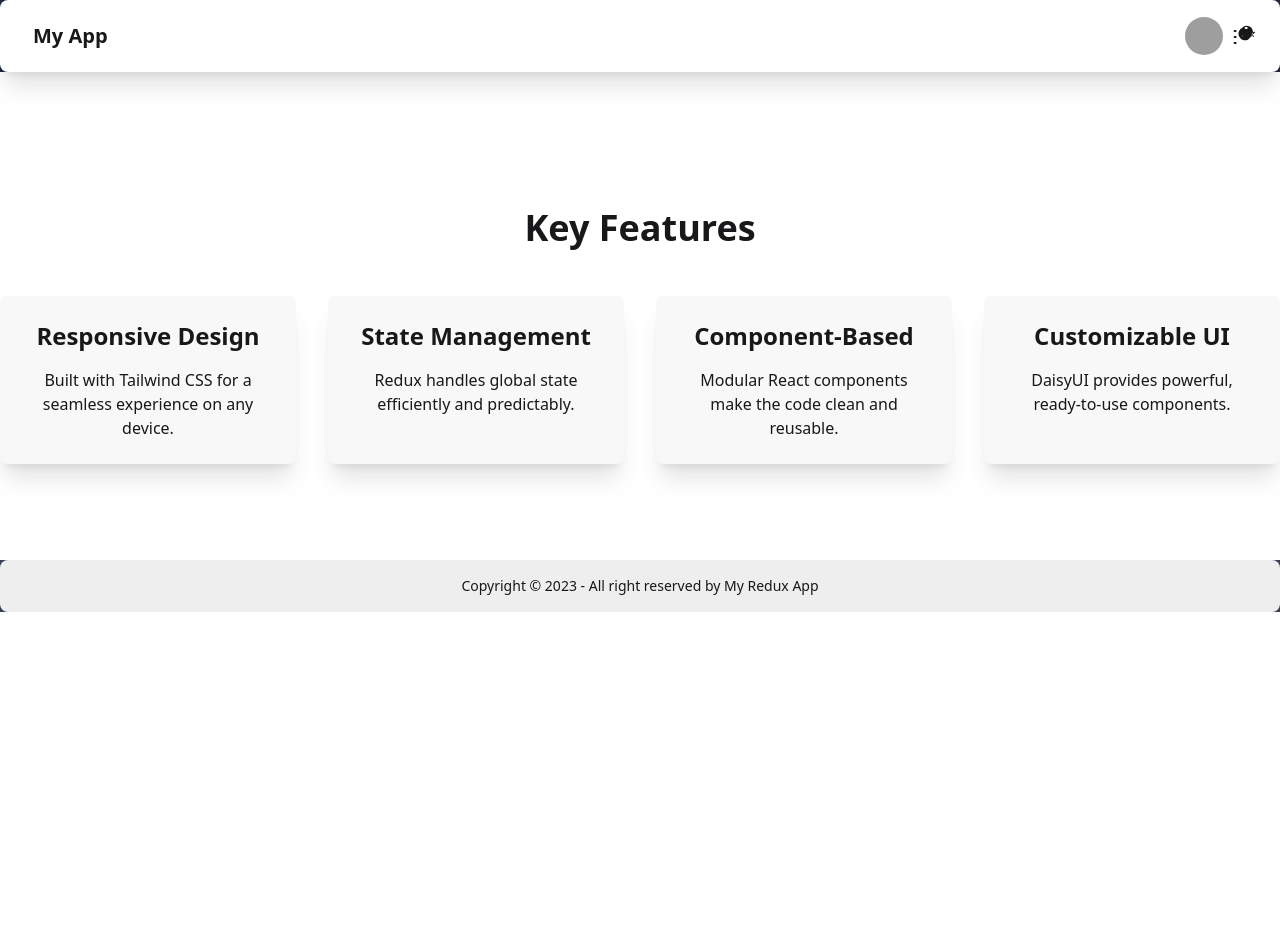
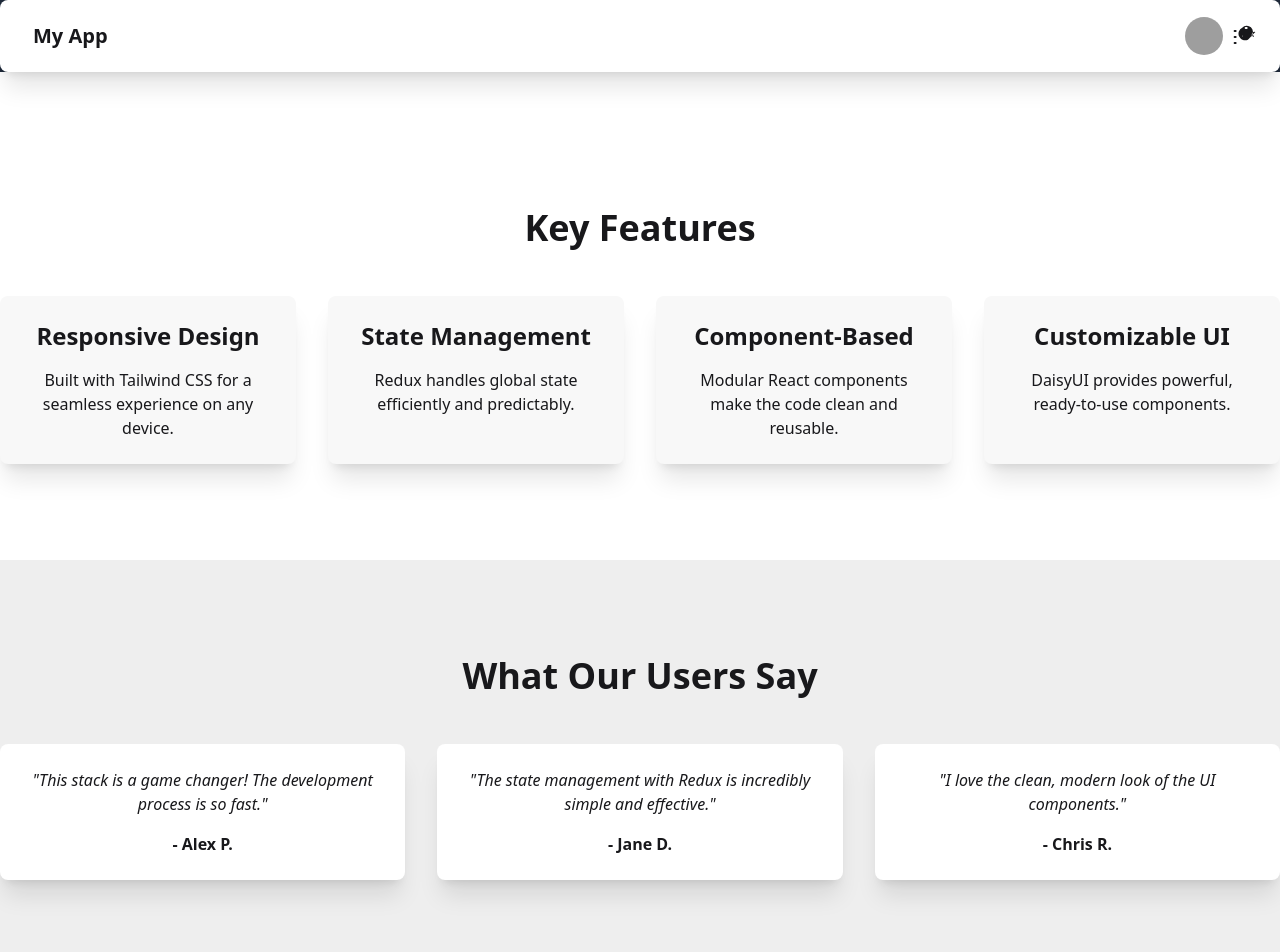
Before and after one commit to kousar-21/redux-first-website, a React (Vite) app: page / in a window 1280 px wide. Shown: the top 952 px of the page. Before the commit the page ends 800 px from the top, so only its background shows below. Built offline with nearby package versions, Linux system fonts and the light colour scheme; grey boxes are pictures that could not be loaded.

Commit message:
adding testimonial section

```diff
--- a/src/Pages/Home/Home.jsx
+++ b/src/Pages/Home/Home.jsx
@@ -2,6 +2,7 @@ import React from 'react';
 import Navbar from '../../component/Navbar/Navbar';
 import Footer from '../../component/Footer/Footer';
 import FeaturesSection from '../../component/FeaturesSection/FeaturesSection';
+import TestimonialsSection from '../../component/TestimonialsSection/TestimonialsSection';
 
 const Home = () => {
     return (
@@ -10,6 +11,7 @@ const Home = () => {
                 <Navbar></Navbar>
             </div>
             <FeaturesSection></FeaturesSection>
+            <TestimonialsSection></TestimonialsSection>
             <div className='bg-gray-700'>
                 <Footer></Footer>
             </div>
--- /dev/null
+++ b/src/component/TestimonialsSection/TestimonialsSection.jsx
@@ -0,0 +1,25 @@
+import React from 'react';
+
+const TestimonialsSection = () => {
+    return (
+        <div className="py-24 bg-base-300">
+            <h2 className="text-4xl font-bold text-center">What Our Users Say</h2>
+            <div className="mt-12 grid grid-cols-1 md:grid-cols-3 gap-8 text-center">
+                <div className="card bg-base-100 shadow-xl p-6">
+                    <p className="italic">"This stack is a game changer! The development process is so fast."</p>
+                    <p className="mt-4 font-bold">- Alex P.</p>
+                </div>
+                <div className="card bg-base-100 shadow-xl p-6">
+                    <p className="italic">"The state management with Redux is incredibly simple and effective."</p>
+                    <p className="mt-4 font-bold">- Jane D.</p>
+                </div>
+                <div className="card bg-base-100 shadow-xl p-6">
+                    <p className="italic">"I love the clean, modern look of the UI components."</p>
+                    <p className="mt-4 font-bold">- Chris R.</p>
+                </div>
+            </div>
+        </div>
+    );
+};
+
+export default TestimonialsSection;
```
